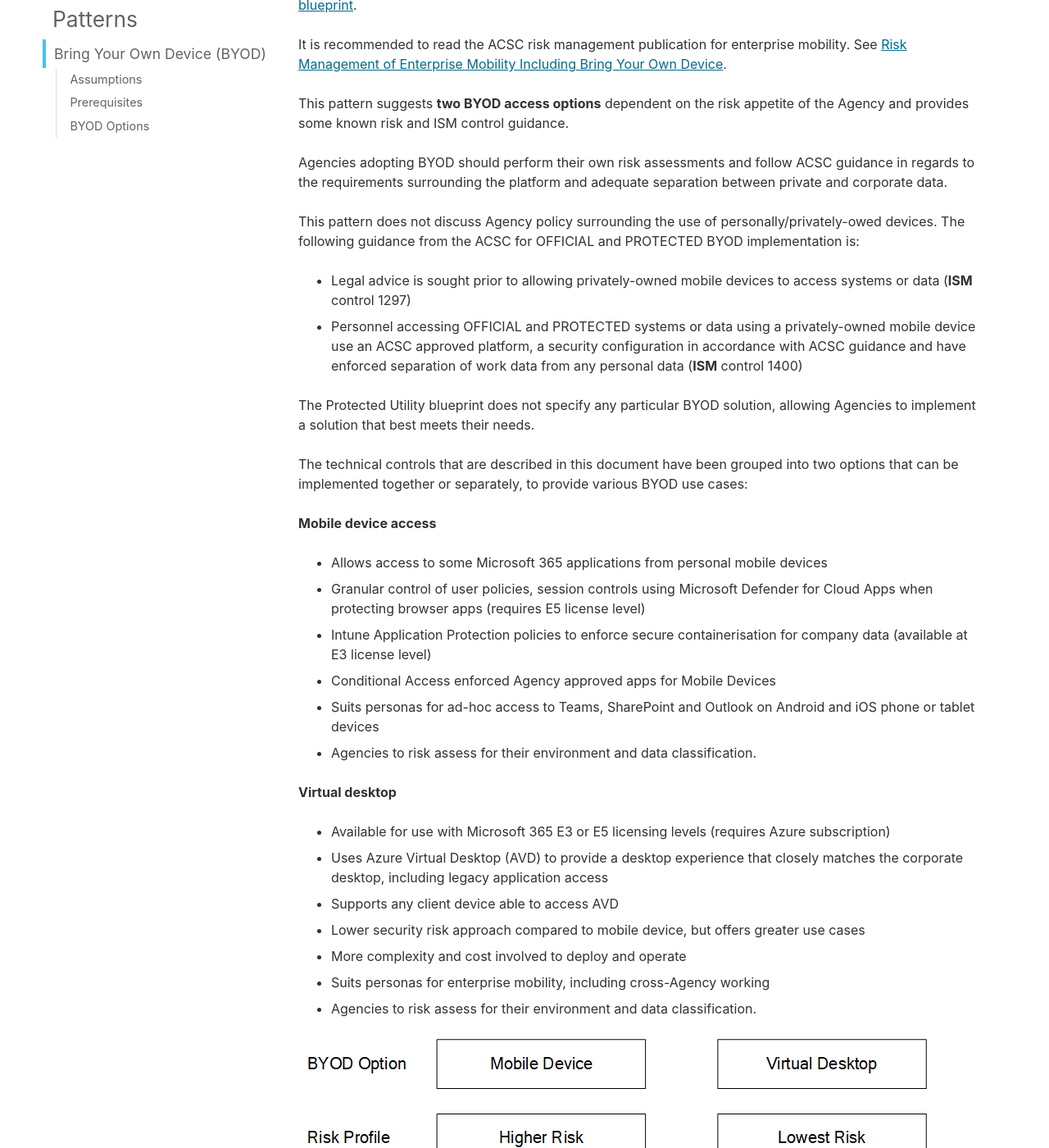
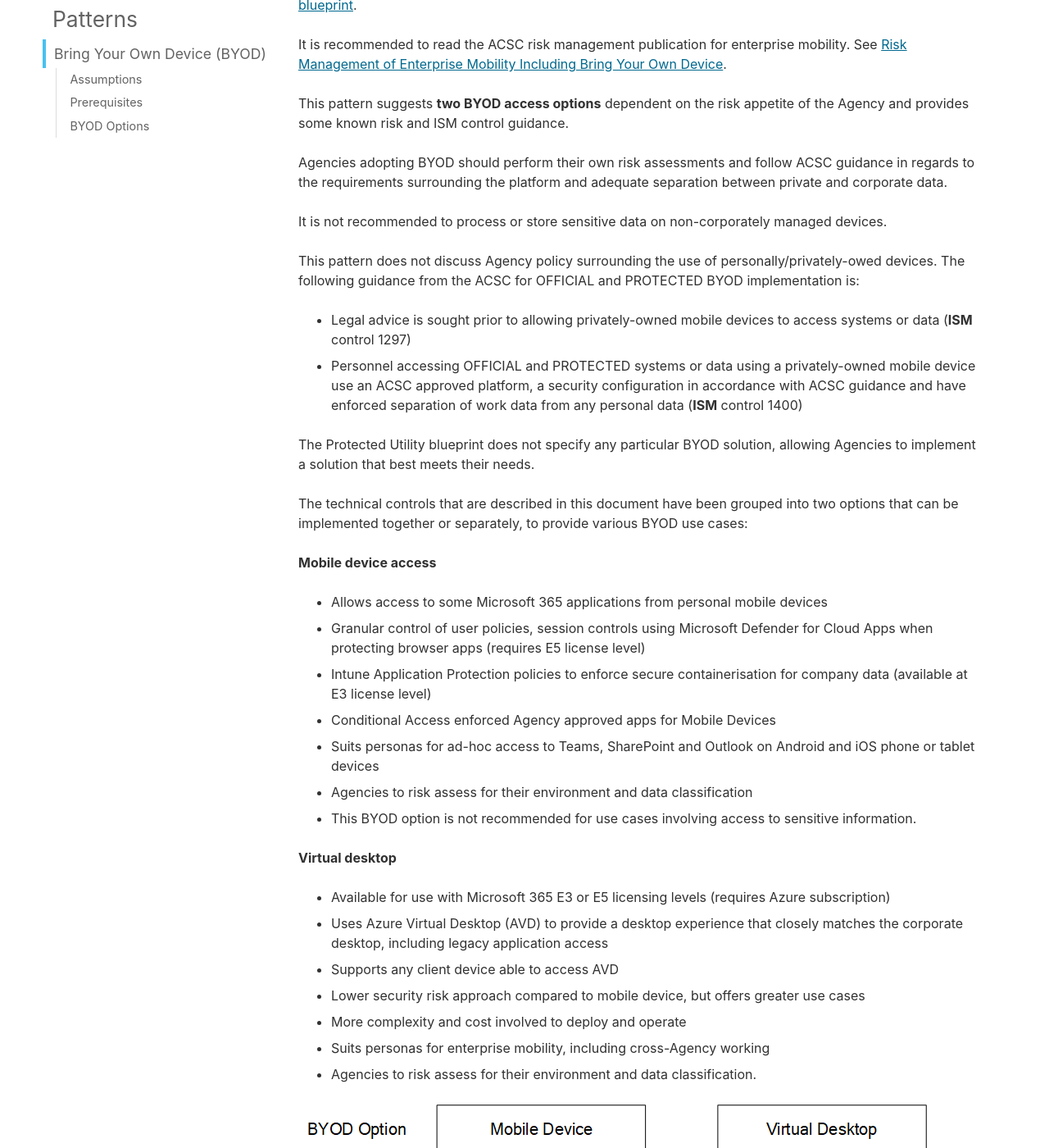
Before and after one commit to ASD-Blueprint/desktop.gov.au, a Jekyll site: the page built from patterns/byod.md, in a window 1280 px wide and 1400 px high, scrolled down 850 px. Shown: the whole window at 82% size. Built offline with Jekyll 4.4.1, drawn with Linux system fonts in a browser that asks for light colours; comment, search, counter and statistics services are not loaded.

Commit message:
updated recommendation

```diff
--- a/patterns/byod.md
+++ b/patterns/byod.md
@@ -22,6 +22,8 @@
 
 Agencies adopting BYOD should perform their own risk assessments and follow ACSC guidance in regards to the requirements surrounding the platform and adequate separation between private and corporate data.
 
+It is not recommended to process or store sensitive data on non-corporately managed devices.
+
 This pattern does not discuss Agency policy surrounding the use of personally/privately-owed devices. The following guidance from the ACSC for OFFICIAL and PROTECTED BYOD implementation is:
 
 * Legal advice is sought prior to allowing privately-owned mobile devices to access systems or data (**ISM** control 1297)
@@ -38,7 +40,8 @@
 * Intune Application Protection policies to enforce secure containerisation for company data  (available at E3 license level)
 * Conditional Access enforced Agency approved apps for Mobile Devices
 * Suits personas for ad-hoc access to Teams, SharePoint and Outlook on Android and iOS phone or tablet devices
-* Agencies to risk assess for their environment and data classification.
+* Agencies to risk assess for their environment and data classification
+* This BYOD option is not recommended for use cases involving access to sensitive information.
 
 **Virtual desktop**
 
```
Also changed, not shown: patterns/index.md (+1 -1 lines).
